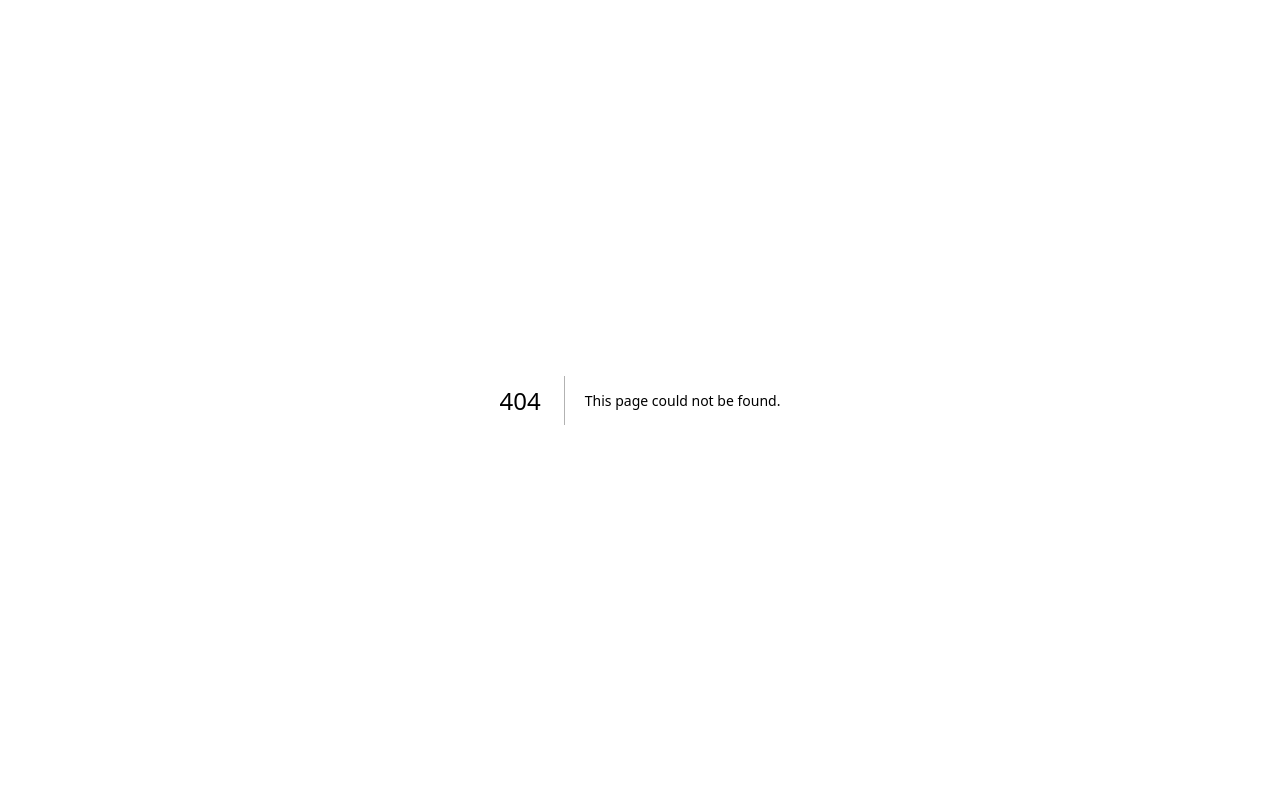
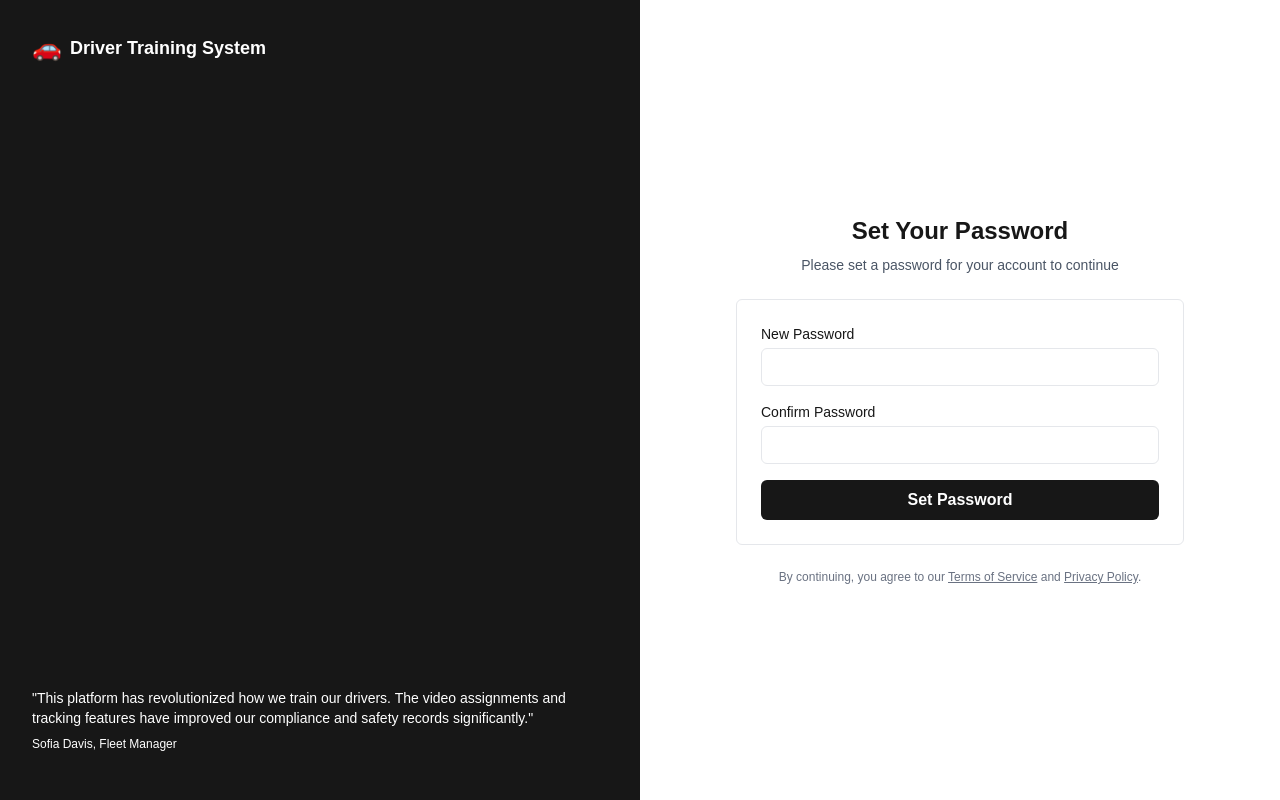
Before and after one commit to mingzhaozhounephos/tfs-portal, a Next.js app: page /auth/reset-password in a window 1280 px wide. Before the commit this address had no page. Built offline with nearby package versions, Linux system fonts and the light colour scheme; no server answers.

Commit message:
reset password for invited user

```diff
--- a/src/app/auth/callback/page.tsx
+++ b/src/app/auth/callback/page.tsx
@@ -46,6 +46,12 @@ export default function AuthCallback() {
                   full_name: fullName,
                   role: role,
                 }]);
+
+              // If user is coming from invitation, redirect to password reset
+              if (userMeta.from_invitation) {
+                router.replace('/auth/reset-password');
+                return;
+              }
             }
           }
           router.replace('/dashboard');
--- /dev/null
+++ b/src/app/auth/reset-password/page.tsx
@@ -0,0 +1,132 @@
+'use client';
+
+import { useState } from 'react';
+import { useRouter } from 'next/navigation';
+import { supabase } from '@/lib/supabase';
+import { toast } from 'sonner';
+
+export default function ResetPasswordPage() {
+  const [password, setPassword] = useState('');
+  const [confirmPassword, setConfirmPassword] = useState('');
+  const [isLoading, setIsLoading] = useState(false);
+  const [hasError, setHasError] = useState<string | null>(null);
+  const router = useRouter();
+
+  async function handleSubmit(e: React.FormEvent) {
+    e.preventDefault();
+    setHasError(null);
+
+    if (password !== confirmPassword) {
+      setHasError('Passwords do not match.');
+      return;
+    }
+
+    if (password.length < 6) {
+      setHasError('Password must be at least 6 characters long.');
+      return;
+    }
+
+    setIsLoading(true);
+
+    const { error } = await supabase.auth.updateUser({
+      password: password
+    });
+
+    setIsLoading(false);
+
+    if (error) {
+      setHasError(error.message);
+      return;
+    }
+
+    toast.success('Password updated successfully!', {
+      description: 'You can now log in with your new password.',
+    });
+
+    router.replace('/login');
+  }
+
+  return (
+    <div className="flex min-h-screen">
+      {/* Left side */}
+      <div className="hidden md:flex flex-col justify-between bg-neutral-900 text-white w-1/2 p-8">
+        <div className="flex items-center gap-2">
+          <span className="text-2xl">🚗</span>
+          <span className="font-semibold text-lg">Driver Training System</span>
+        </div>
+        <div />
+        <div className="mb-4">
+          <p className="text-sm">
+            &quot;This platform has revolutionized how we train our drivers. The video assignments and tracking features have improved our compliance and safety records significantly.&quot;
+          </p>
+          <p className="text-xs mt-2">Sofia Davis, Fleet Manager</p>
+        </div>
+      </div>
+      {/* Right side */}
+      <div className="flex flex-1 flex-col justify-center items-center bg-white">
+        <div className="w-full max-w-md space-y-6">
+          <div className="text-center">
+            <h2 className="text-2xl font-bold">Set Your Password</h2>
+            <p className="text-sm text-gray-600 mt-2">
+              Please set a password for your account to continue
+            </p>
+          </div>
+          <form
+            onSubmit={handleSubmit}
+            className="bg-white border border-gray-200 rounded-md p-6 space-y-4"
+          >
+            <div>
+              <label htmlFor="password" className="block text-sm font-medium mb-1">
+                New Password
+              </label>
+              <input
+                id="password"
+                type="password"
+                autoComplete="new-password"
+                required
+                className="w-full border border-gray-200 rounded-md px-3 py-2 text-sm"
+                value={password}
+                onChange={e => setPassword(e.target.value)}
+              />
+            </div>
+            <div>
+              <label htmlFor="confirm-password" className="block text-sm font-medium mb-1">
+                Confirm Password
+              </label>
+              <input
+                id="confirm-password"
+                type="password"
+                autoComplete="new-password"
+                required
+                className="w-full border border-gray-200 rounded-md px-3 py-2 text-sm"
+                value={confirmPassword}
+                onChange={e => setConfirmPassword(e.target.value)}
+              />
+            </div>
+            {hasError && (
+              <p className="text-red-600 text-xs">{hasError}</p>
+            )}
+            <button
+              type="submit"
+              className="w-full bg-neutral-900 text-white rounded-md py-2 font-semibold"
+              disabled={isLoading}
+            >
+              {isLoading ? "Setting password..." : "Set Password"}
+            </button>
+          </form>
+          <p className="text-xs text-center text-gray-500">
+            By continuing, you agree to our{" "}
+            <a href="#" className="underline">
+              Terms of Service
+            </a>{" "}
+            and{" "}
+            <a href="#" className="underline">
+              Privacy Policy
+            </a>
+            .
+          </p>
+        </div>
+      </div>
+    </div>
+  );
+}
--- a/src/pages/api/invite-user.ts
+++ b/src/pages/api/invite-user.ts
@@ -12,7 +12,7 @@ export default async function handler(req: NextApiRequest, res: NextApiResponse)
   const { email, name, role } = req.body;
 
   const { error } = await supabaseAdmin.auth.admin.inviteUserByEmail(email, {
-    data: { name, role },
+    data: { name, role, from_invitation: true },
     redirectTo: `${req.headers.origin}/auth/callback`,
   });
 
```
